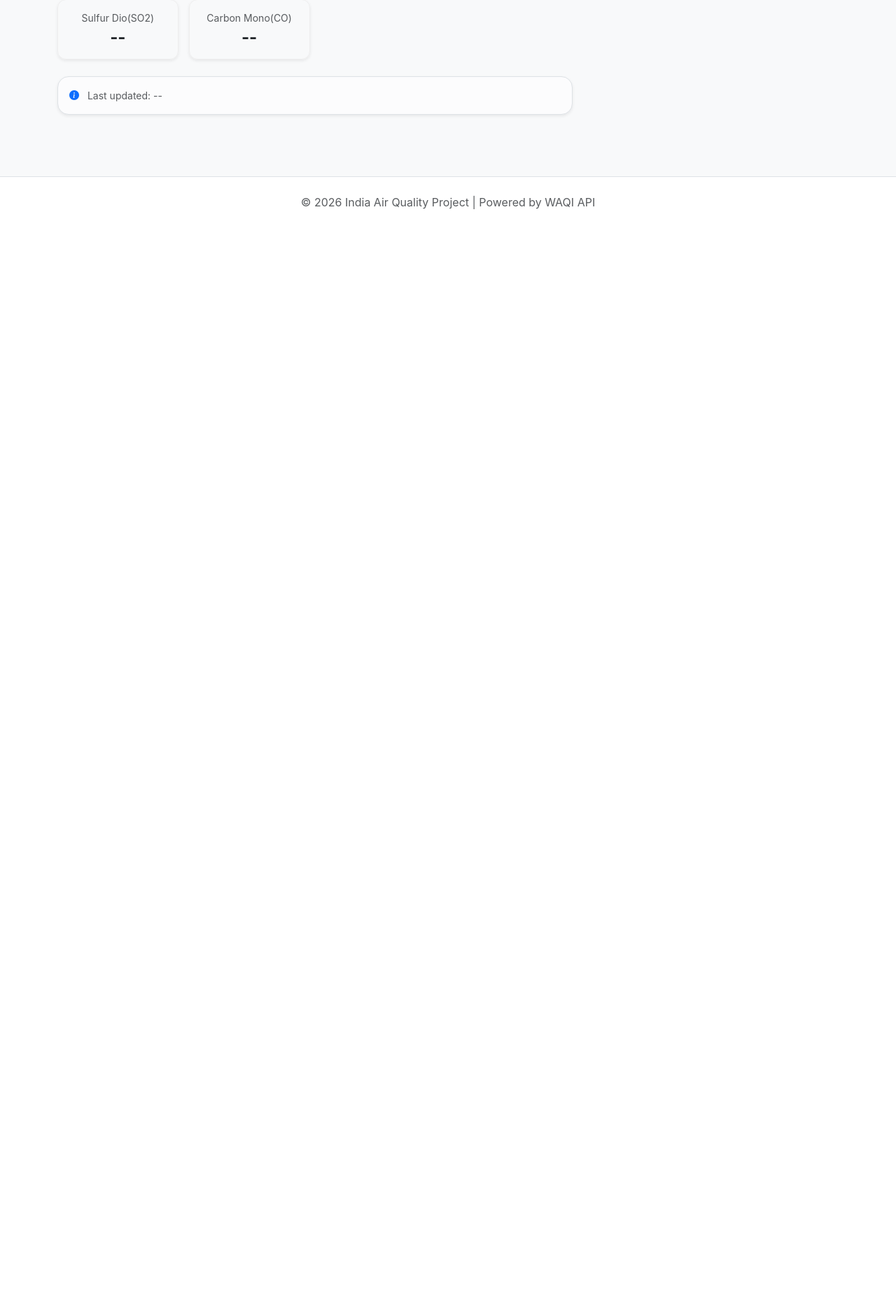
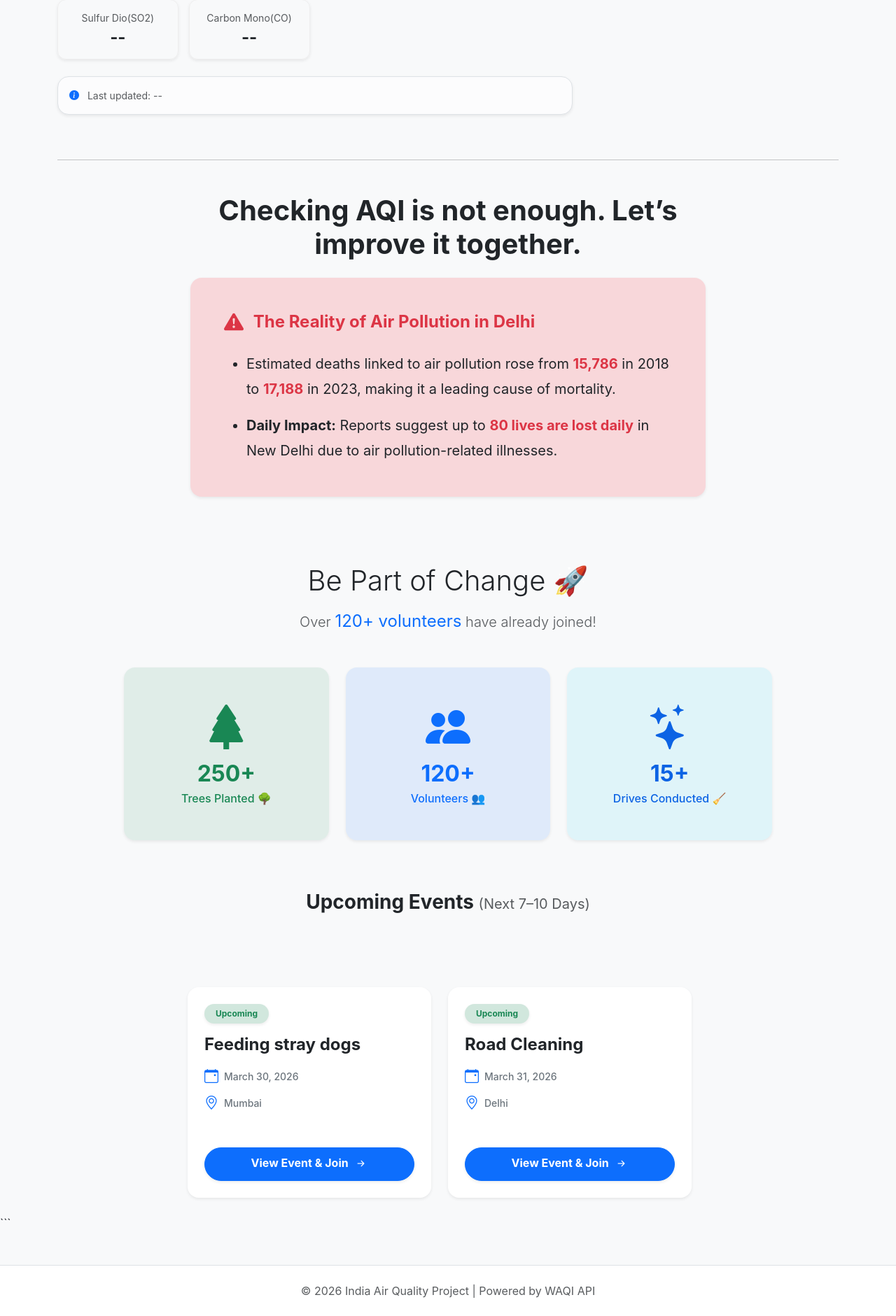
Before and after one commit to WhyAasif/AQI-project, a Django app: page / in a window 1280 px wide. Shown: the part 676-2557 px from the top of the page at 70% size. Before the commit the page ends 975 px from the top, so only its background shows below. Run offline with Django 5.2, Linux system fonts and the light colour scheme; data comes from the database, SQL or seed files in the repository; data that the repository does not hold is empty.

Commit message:
Home page fixed

````diff
--- a/core/main/templates/home.html
+++ b/core/main/templates/home.html
@@ -54,6 +54,7 @@
     }
     .suggestion-item:hover { background: #f0f7ff; }
     .suggestion-item:last-child { border-bottom: none; }
+    .transition-all { transition: transform 0.3s ease, box-shadow 0.3s ease; } .transition-all:hover { transform: translateY(-5px); box-shadow: 0 1rem 3rem rgba(0,0,0,.1) !important; }
 </style>
 {% endblock %}
 
@@ -141,6 +142,108 @@
             </div>
         </div>
     </div>
+    <hr class="my-5 opacity-25">
+
+    <div class="row justify-content-center text-center mb-5 mt-4">
+        <div class="col-lg-8">
+            <h2 class="display-6 fw-bold mb-4">Checking AQI is not enough. Let’s improve it together.</h2>
+
+            <div class="alert alert-danger shadow-sm border-0 rounded-4 p-4 p-md-5 text-start mb-5">
+                <h4 class="fw-bold text-danger mb-4">
+                    <i class="bi bi-exclamation-triangle-fill me-2 fs-3 align-middle"></i> The Reality of Air Pollution in Delhi
+                </h4>
+                <ul class="fs-5 text-dark mb-0" style="line-height: 1.8;">
+                    <li class="mb-3">
+                        Estimated deaths linked to air pollution rose from <strong class="text-danger">15,786</strong> in 2018 to <strong class="text-danger">17,188</strong> in 2023, making it a leading cause of mortality.
+                    </li>
+                    <li>
+                        <strong>Daily Impact:</strong> Reports suggest up to <strong class="text-danger">80 lives are lost daily</strong> in New Delhi due to air pollution-related illnesses.
+                    </li>
+                </ul>
+            </div>
+        </div>
+    </div>
+
+    <div class="row justify-content-center text-center mb-5">
+        <div class="col-lg-10">
+            <h3 class="fw-extrabold mb-3 display-6">Be Part of Change 🚀</h3>
+            <p class="lead text-muted mb-5">Over <strong class="text-primary fs-4">120+ volunteers</strong> have already joined!</p>
+
+            <div class="row g-4 justify-content-center">
+                <div class="col-md-4">
+                    <div class="card bg-success bg-opacity-10 text-success border-0 shadow-sm rounded-4 h-100">
+                        <div class="card-body py-5">
+                            <h1 class="display-3 mb-2"><i class="bi bi-tree-fill"></i></h1>
+                            <h2 class="fw-bolder mb-1">250+</h2>
+                            <p class="mb-0 fw-medium">Trees Planted 🌳</p>
+                        </div>
+                    </div>
+                </div>
+                <div class="col-md-4">
+                    <div class="card bg-primary bg-opacity-10 text-primary border-0 shadow-sm rounded-4 h-100">
+                        <div class="card-body py-5">
+                            <h1 class="display-3 mb-2"><i class="bi bi-people-fill"></i></h1>
+                            <h2 class="fw-bolder mb-1">120+</h2>
+                            <p class="mb-0 fw-medium">Volunteers 👥</p>
+                        </div>
+                    </div>
+                </div>
+                <div class="col-md-4">
+                    <div class="card bg-info bg-opacity-10 text-info border-0 shadow-sm rounded-4 h-100">
+                        <div class="card-body py-5" style="color: #0c63e4;">
+                            <h1 class="display-3 mb-2"><i class="bi bi-stars"></i></h1>
+                            <h2 class="fw-bolder mb-1">15+</h2>
+                            <p class="mb-0 fw-medium">Drives Conducted 🧹</p>
+                        </div>
+                    </div>
+                </div>
+            </div>
+        </div>
+    </div>
+
+    <div class="row mt-5 pt-4">
+        <div class="col-12 text-center mb-5">
+            <h3 class="fw-bold">Upcoming Events <span class="text-muted fs-5 fw-normal">(Next 7–10 Days)</span></h3>
+        </div>
+
+        <div class="row g-4 justify-content-center">
+            {% for event in upcoming_events %}
+            <div class="col-md-6 col-lg-4">
+                <div class="card h-100 shadow-sm border-0 rounded-4 transition-all">
+                    <div class="card-body p-4">
+                        <span class="badge bg-success-subtle text-success rounded-pill px-3 py-2 mb-3 shadow-sm">Upcoming</span>
+                        <h4 class="fw-bold mb-3 text-truncate">{{ event.title }}</h4>
+
+                        <div class="mb-4 small text-secondary">
+                            <div class="d-flex align-items-center mb-2">
+                                <i class="bi bi-calendar-event me-2 text-primary fs-5"></i>
+                                <span class="fw-medium">{{ event.date }}</span>
+                            </div>
+                            <div class="d-flex align-items-center">
+                                <i class="bi bi-geo-alt me-2 text-primary fs-5"></i>
+                                <span class="fw-medium text-truncate">{{ event.venue }}</span>
+                            </div>
+                        </div>
+                    </div>
+                    <div class="card-footer bg-transparent border-0 p-4 pt-0">
+                        <a href="{% url 'event_detail' event.id %}" class="btn btn-primary w-100 rounded-pill fw-bold shadow-sm py-2">
+                            View Event & Join <i class="bi bi-arrow-right-short ms-1 fs-5 align-middle"></i>
+                        </a>
+                    </div>
+                </div>
+            </div>
+            {% empty %}
+            <div class="col-12 text-center py-4">
+                <div class="bg-light d-inline-block p-4 rounded-circle mb-3">
+                    <i class="bi bi-calendar-x display-5 text-muted"></i>
+                </div>
+                <h5 class="fw-bold text-muted">No upcoming events right now. Check back soon!</h5>
+            </div>
+            {% endfor %}
+        </div>
+    </div>
+</div> ```
+
 </div>
 {% endblock %}
 
--- a/core/main/views.py
+++ b/core/main/views.py
@@ -78,6 +78,15 @@ def home_view(request):
             context['pm10color'] = get_pm10_color(context['pm10'] if context['pm10'] != 'N/A' else 0)
     except Exception:
         context['error'] = "Could not fetch live data. Please check your connection or search query."
+
+    # --- NEW CODE FOR HOME PAGE ACTION SECTION ---
+    # 1. Update old events to 'Completed' just in case
+    Event.objects.filter(date__lt=date.today(), status='Upcoming').update(status='Completed')
+
+    # 2. Fetch the upcoming events (max 6)
+    upcoming_events = Event.objects.filter(status='Upcoming').order_by('date')[:6]
+    context['upcoming_events'] = upcoming_events
+    # ---------------------------------------------
 
     return render(request, 'home.html', context)
 
````
